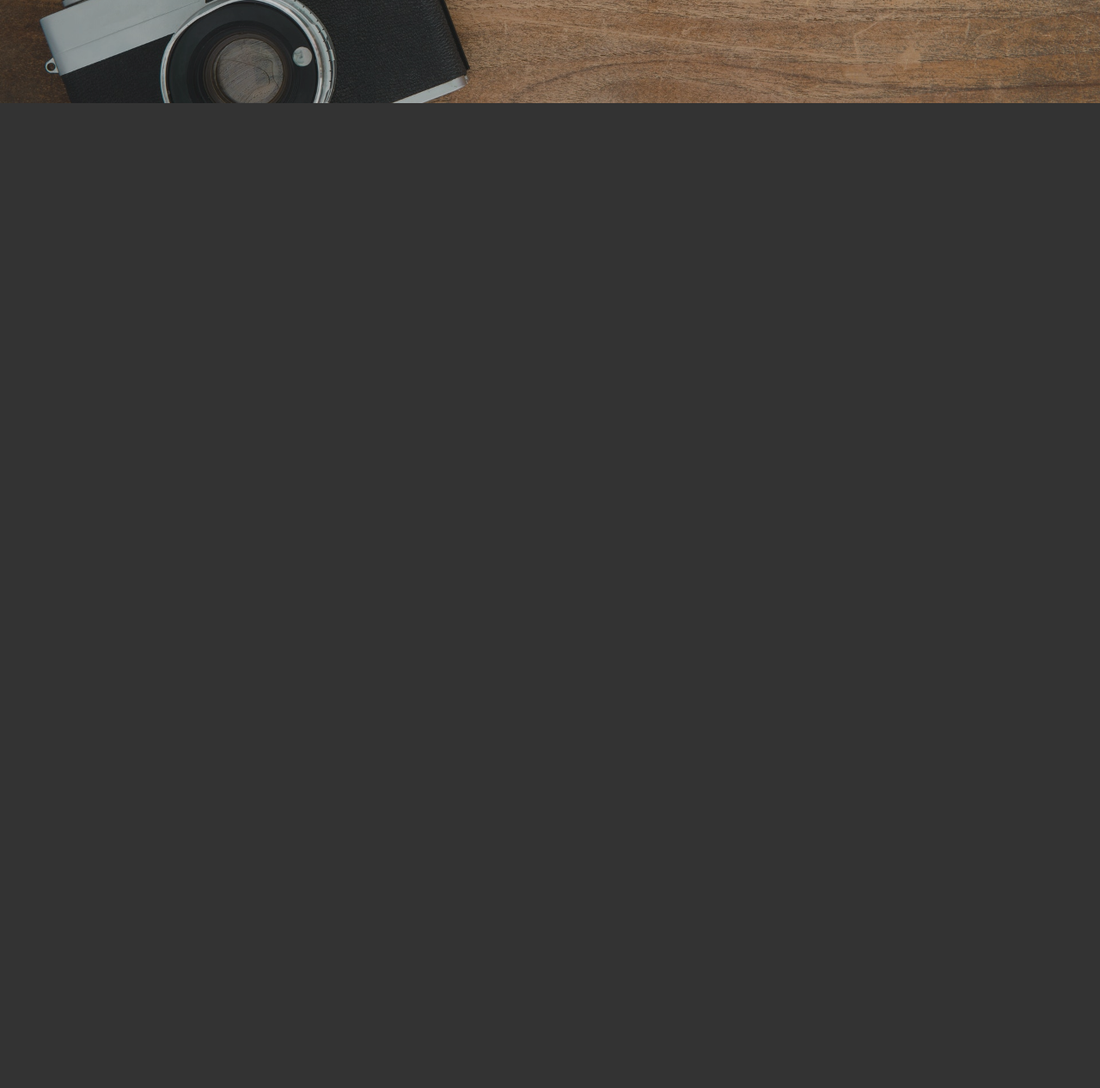
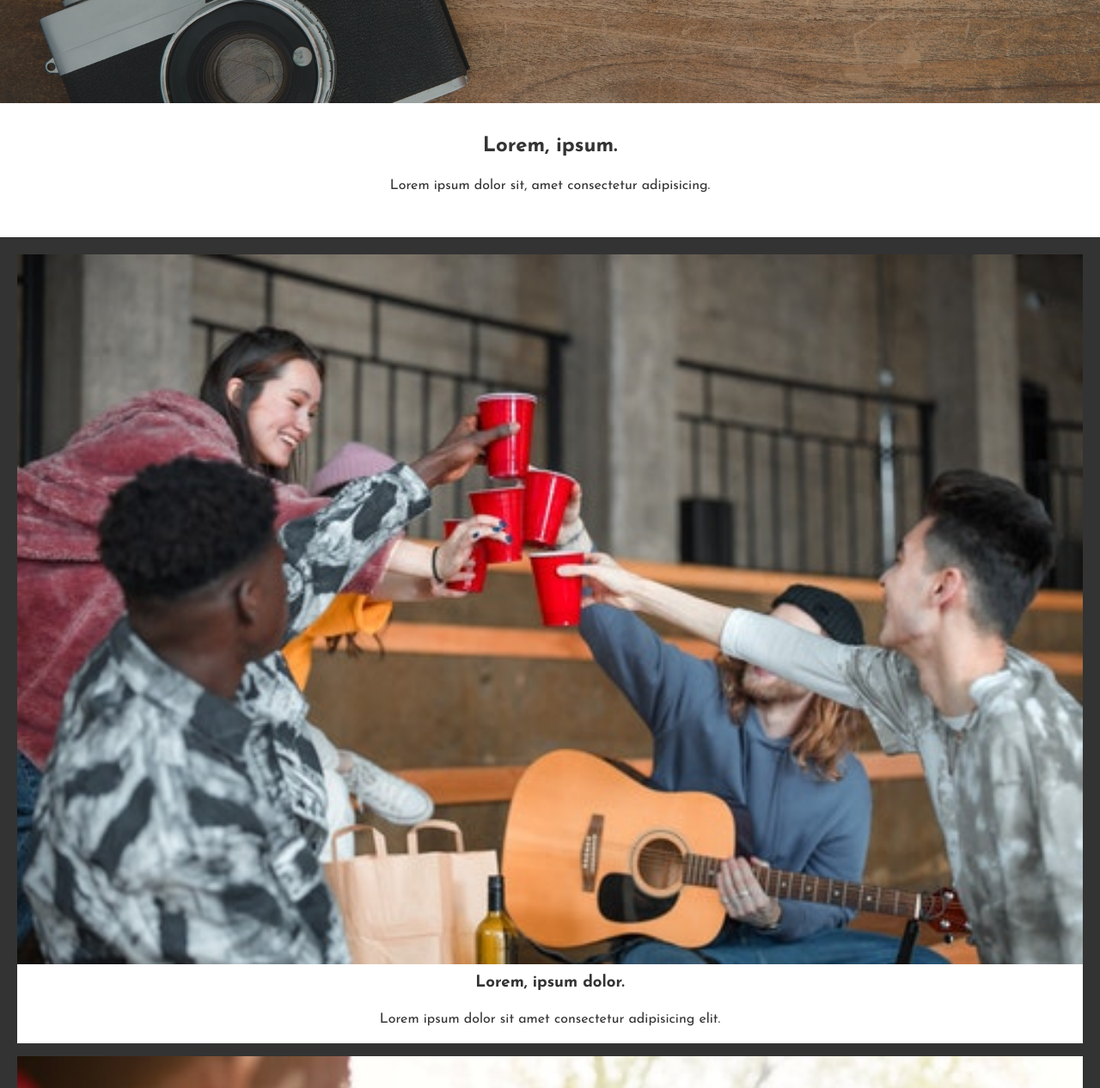
Before and after one commit to OFKasarcioglu/responsive-home-page-design-web-site, a plain HTML site: page index.html in a window 1280 px wide. Shown: the part 340-1606 px from the top of the page at 86% size. Before the commit the page ends 800 px from the top, so only its background shows below. Drawn offline with Linux system fonts and the light colour scheme.

Commit message:
MAIN ICERIGI TASARLANDI CSS YAZILDI VE ACIKLAMALAR YAPILDI.

```diff
--- a/index.html
+++ b/index.html
@@ -28,5 +28,53 @@
         <a href="#" class="dugme">Daha Fazla</a>
       </div>
     </header>
+
+    <main>
+        <section id="_birinciSection">
+            <div class="icerikTwo">
+                <h2>Lorem, ipsum.</h2>
+                <p>Lorem ipsum dolor sit, amet consectetur adipisicing.</p>
+            </div>
+        </section>
+        <section id="_ikinciSection">
+            <ul>
+                <li>
+                    <div class="_kolon">
+                        <img src="images/PicturePhoto1.jpg" alt="">
+                        <div class="_kolonIcerik">
+                            <h3 class="_kolonAciklama">Lorem, ipsum dolor.</h3>
+                            <p>Lorem ipsum dolor sit amet consectetur adipisicing elit.</p>
+                        </div>
+                    </div>
+                </li>
+                <li>
+                    <div class="_kolon">
+                        <img src="images/PicturePhoto2.jpg" alt="">
+                        <div class="_kolonIcerik">
+                            <h3 class="_kolonAciklama">Lorem, ipsum dolor.</h3>
+                            <p>Lorem ipsum dolor sit amet consectetur adipisicing elit.</p>
+                        </div>
+                    </div>
+                </li>
+                <li>
+                    <div class="_kolon">
+                        <img src="images/PicturePhoto3.jpg" alt="">
+                        <div class="_kolonIcerik">
+                            <h3 class="_kolonAciklama">Lorem, ipsum dolor.</h3>
+                            <p>Lorem ipsum dolor sit amet consectetur adipisicing elit.</p>
+                        </div>
+                    </div>
+                </li>
+
+
+
+
+
+
+
+
+            </ul>
+        </section>
+    </main>
   </body>
 </html>
--- a/style.css
+++ b/style.css
@@ -1,14 +1,14 @@
-*{
+* {
   margin: 0;
   padding: 0;
   box-sizing: border-box;
 }
-html{
+html {
   font-size: 10px;
 }
 
-body{
-    font-family: 'Josefin Sans', sans-serif;
+body {
+  font-family: "Josefin Sans", sans-serif;
   /*REM cinsinden tanımlamak HTML de belirtiğimi PX değeri içe çarpmak demektir.*/
   font-size: 1.6rem;
   /* Satır arası boşluk */
@@ -17,23 +17,25 @@ body{
   background-color: #333;
   color: #fff;
 }
-a{
+a {
   /*Link alt çizgisini kaldırmak. */
   text-decoration: none;
-
-
 }
-p{
+p {
   /*REM yanında belirttiğim 0 değeri sağ ve sol taraftan boşluk istemediğimdir.*/
   padding: 1.6rem 0;
-
 }
 
-header{
+img{
+    width: 100%;
+    height: auto;
+}
+
+header {
   height: 46rem;
 }
 
-header .bg-picture{
+header .bg-picture {
   position: absolute;
   background-image: url("images/bg-photo.jpg");
   background-size: cover;
@@ -43,25 +45,46 @@ width: 100%;
   opacity: 0.7;
   z-index: -1;
 }
-header h1{
-
+header h1 {
   padding: 12rem;
   padding-bottom: 0;
-
 }
-.dugme{
+.dugme {
   display: inline-block;
   background: #333;
   color: #fff;
   border: 1px solid #666;
   /*Üstten ve Alttan 16px yani 1.6 rem  | sağdan ve soldan 3.2rem yani 32px padding */
   padding: 1.6rem 3.2rem;
-    margin: .5rem 0;
+  margin: 0.5rem 0;
 }
-.dugme:hover
-{
-    background-color:#fff;
+.dugme:hover {
+  background-color: #fff;
   color: #333;
   /*Yavaş değişim için transition kullandık. All diyerekte her yerden ve 0.7 diyerekte saniye cinsinden belli ettik*/
   transition: all 0.7s;
 }
+
+#_birinciSection{
+    background-color: #fff;
+    color: #333;
+    padding: 3.2rem 0;
+}
+
+#_ikinciSection
+{
+    padding: 2rem;
+
+}
+#_ikinciSection ul{
+    /*UL taglarının sıralama ikonlarını kapatma*/
+    list-style: none;
+}
+#_ikinciSection li{
+    background:#fff;
+    color: #333;
+    margin-bottom: 1.5rem;
+}
+#_kolonIcerik{
+    padding: 1.5rem;
+}
```
Also changed, not shown: images/PicturePhoto1.jpg (added), images/PicturePhoto2.jpg (added), images/PicturePhoto3.jpg (added). Lines whose indentation alone changed are shown as unchanged.
